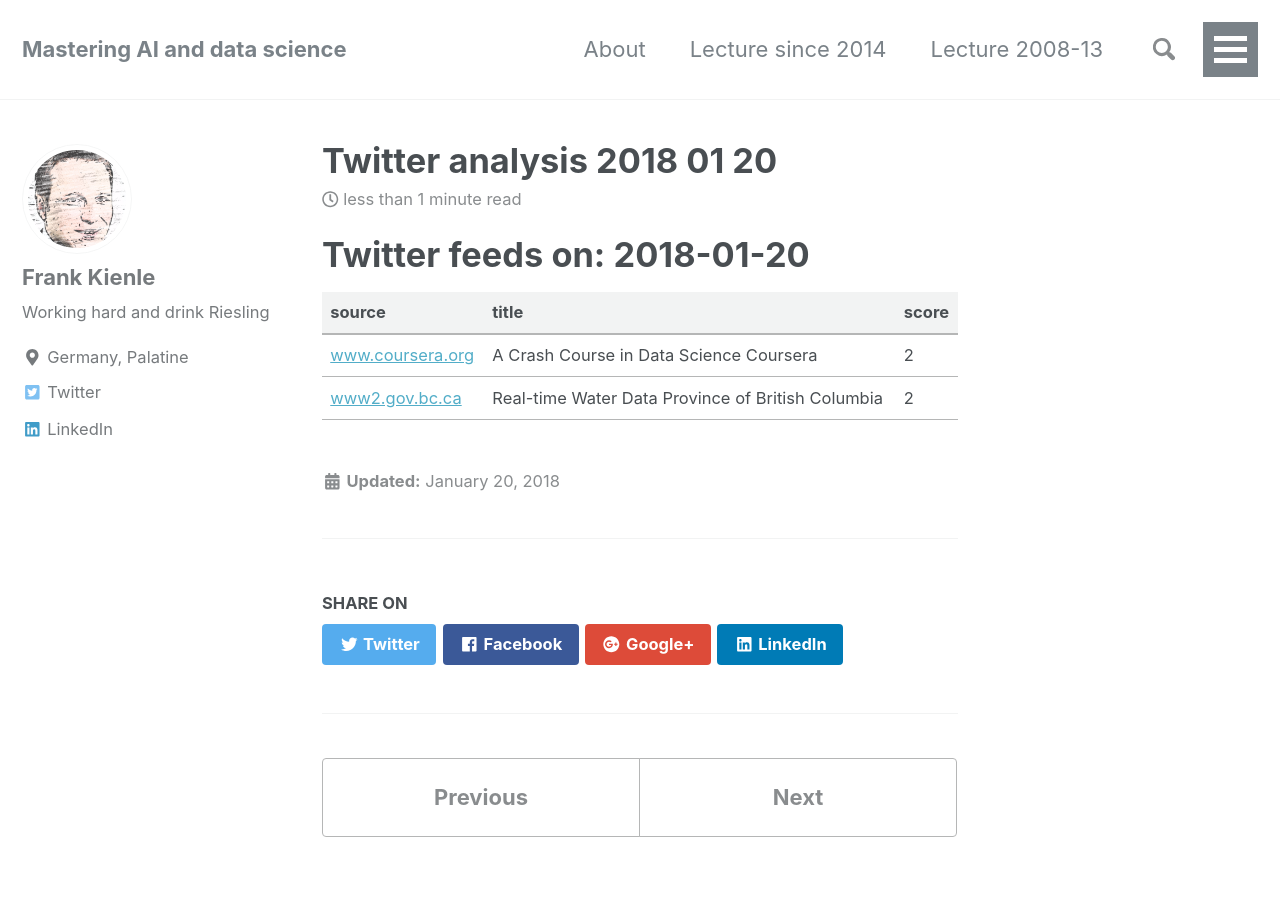
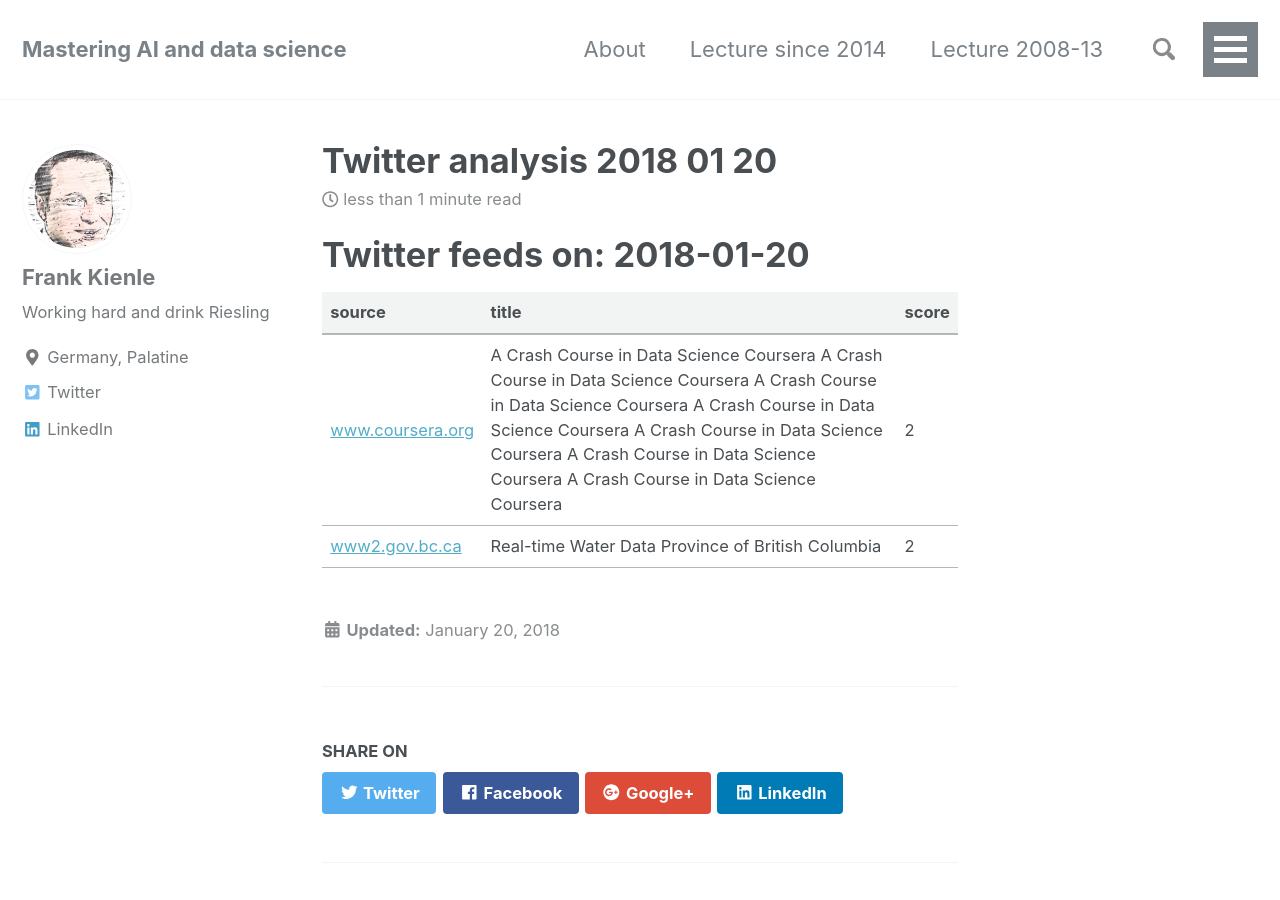
Before and after one commit to kienlef/kienlef.github.io, a Jekyll site: the page built from _posts/2018-01-20-twitter analysis 2018-01-20.md, in a window 1280 px wide and 900 px high. Built offline with Jekyll 4.4.1, drawn with Linux system fonts in a browser that asks for light colours; nearby versions of some CDN libraries.

Commit message:
Update 2018-01-20-twitter analysis 2018-01-20.md
hm

```diff
--- a/_posts/2018-01-20-twitter analysis 2018-01-20.md
+++ b/_posts/2018-01-20-twitter analysis 2018-01-20.md
@@ -2,5 +2,5 @@
 
 |source|title                         |score|
 |------------------------------------------------------|-----------------------------------|----|
-|[www.coursera.org](https://t.co/TdaTbr4OLi) |A Crash Course in Data Science   Coursera|    2|
+|[www.coursera.org](https://t.co/TdaTbr4OLi) |A Crash Course in Data Science   Coursera A Crash Course in Data Science   Coursera A Crash Course in Data Science   Coursera A Crash Course in Data Science   Coursera A Crash Course in Data Science   Coursera A Crash Course in Data Science   Coursera A Crash Course in Data Science   Coursera|     2|
 |[www2.gov.bc.ca](https://t.co/yvuVcTrwty)             |Real-time Water Data Province of British Columbia|    2|
```
